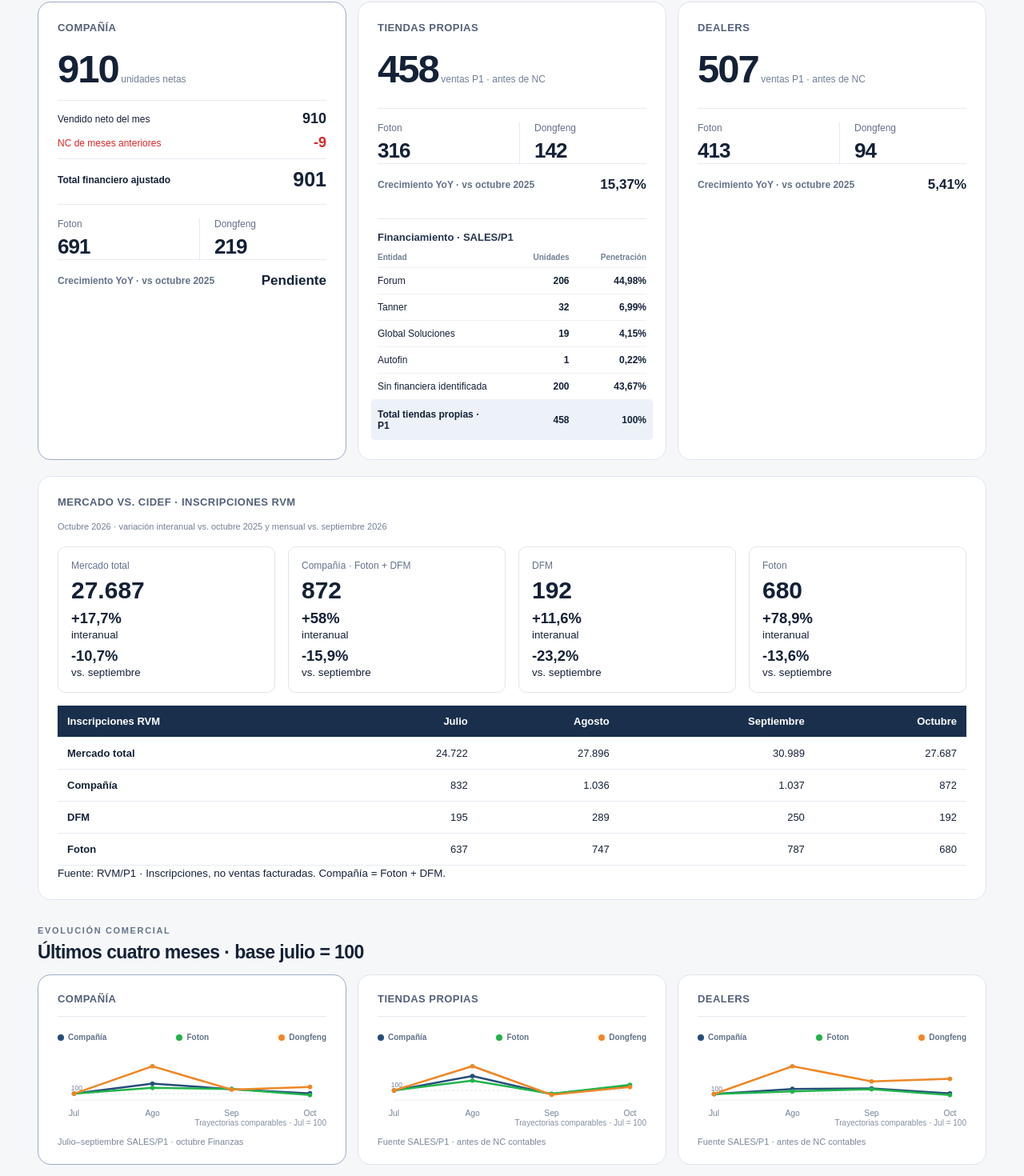
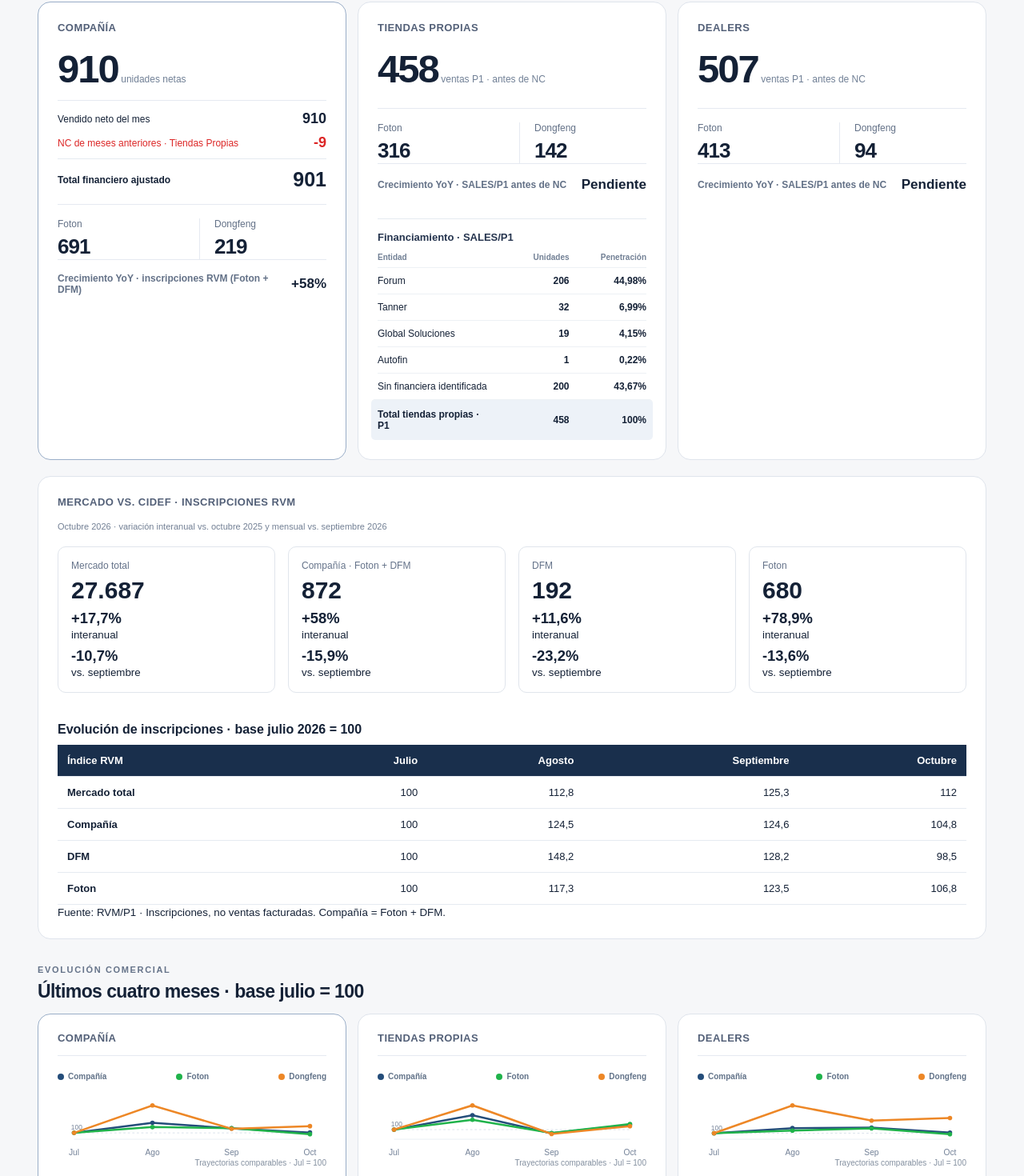
Before and after one commit to rodrigoibanezm-cmd/cidef-inteligencia-comercial, a Next.js app: page /cierre-mensual-v2 in a window 1280 px wide. Shown: the part 512-1982 px from the top of the page at 80% size. Built offline with nearby package versions, Linux system fonts and the light colour scheme.

Commit message:
Aclarar NC propias, diferenciar crecimiento RVM/P1 y mostrar indice RVM base 100

```diff
--- a/components/ClosingV2Totals.js
+++ b/components/ClosingV2Totals.js
@@ -17,19 +17,21 @@ export default function ExecutiveTotals({ facts }) {
     <div className="mc-executive-heading"><div><span className="eyebrow">RESULTADO COMERCIAL</span><h2>Grandes totales</h2></div><small>Octubre 2026 · Compañía Finanzas neto / canales P1 antes de NC</small></div>
     <div className="mc-executive-grid">{sections.map(section => {
       const yoy = facts.company?.yoy?.[section.id];
+      const commercialYoy = facts.channel_sales_p1?.yoy?.[section.id];
+      const rvmYoy = facts.rvm_yoy_comparison?.cidef?.variation_percent;
       return <article className="mc-executive-card" key={section.id}>
         <h3>{section.label}</h3>
         <div className="mc-executive-value">{channelValue(section, section.id)}<span>{section.p1 ? " ventas P1 · antes de NC" : " unidades netas"}</span></div>
         {section.id === "sales_company" && adjustments && <div className="mc-executive-adjustment">
           <div><span>Vendido neto del mes</span><strong>{value("sales_company")}</strong></div>
-          <div className="mc-executive-nc"><span>NC de meses anteriores</span><strong>{count(adjustments.prior_period_credit_notes?.value)}</strong></div>
+          <div className="mc-executive-nc"><span>NC de meses anteriores · Tiendas Propias</span><strong>{count(adjustments.prior_period_credit_notes?.value)}</strong></div>
           <div className="mc-executive-adjusted"><span>Total financiero ajustado</span><strong>{count(adjustments.adjusted_total?.value)}</strong></div>
         </div>}
         <div className="mc-executive-brands">
           <div><span>Foton</span><strong>{channelValue(section, section.foton)}</strong></div>
           <div><span>Dongfeng</span><strong>{channelValue(section, section.dongfeng)}</strong></div>
         </div>
-        <div className="mc-executive-yoy"><span>Crecimiento YoY · vs octubre 2025</span><strong>{valueText(yoy)}</strong></div>
+        <div className="mc-executive-yoy"><span>{section.p1 ? "Crecimiento YoY · SALES/P1 antes de NC" : "Crecimiento YoY · inscripciones RVM (Foton + DFM)"}</span><strong>{section.p1 ? valueText(commercialYoy) : typeof rvmYoy === "number" ? "+" + rvmYoy.toLocaleString("es-CL") + "%" : valueText(yoy)}</strong></div>
         {section.id === "sales_own" && <section className="mc-executive-financing" aria-label="Financiamiento tiendas propias">
           <h4>Financiamiento · SALES/P1</h4>
           <div className="mc-executive-finance-head"><span>Entidad</span><span>Unidades</span><span>Penetración</span></div>
@@ -64,10 +66,13 @@ export default function ExecutiveTotals({ facts }) {
         })}
       </div>
       <div className="mc-description-table" style={{overflowX:"auto",marginTop:16}}>
+        <h4 style={{marginBottom:10}}>Evolución de inscripciones · base julio 2026 = 100</h4>
         <table>
-          <thead><tr><th>Inscripciones RVM</th>{facts.rvm_yoy_comparison.monthly_history.periods.map(p => <th key={p}>{({ "07":"Julio","08":"Agosto","09":"Septiembre","10":"Octubre" })[p.slice(-2)]}</th>)}</tr></thead>
-          <tbody>{[["Mercado total","market"],["Compañía","cidef"],["DFM","dfm"],["Foton","foton"]].map(([label,key]) =>
-            <tr key={key}><th scope="row">{label}</th>{facts.rvm_yoy_comparison.monthly_history.series[key].map((n,i) => <td key={i}>{count(n)}</td>)}</tr>)}</tbody>
+          <thead><tr><th>Índice RVM</th>{facts.rvm_yoy_comparison.monthly_history.periods.map(p => <th key={p}>{({ "07":"Julio","08":"Agosto","09":"Septiembre","10":"Octubre" })[p.slice(-2)]}</th>)}</tr></thead>
+          <tbody>{[["Mercado total","market"],["Compañía","cidef"],["DFM","dfm"],["Foton","foton"]].map(([label,key]) => {
+            const series = facts.rvm_yoy_comparison.monthly_history.series[key];
+            return <tr key={key}><th scope="row">{label}</th>{series.map((n,i) => <td key={i}>{(100*n/series[0]).toLocaleString("es-CL",{maximumFractionDigits:1})}</td>)}</tr>;
+          })}</tbody>
         </table>
       </div>
       <small>Fuente: RVM/P1 · Inscripciones, no ventas facturadas. Compañía = Foton + DFM.</small>
@@ -82,6 +87,6 @@ export default function ExecutiveTotals({ facts }) {
         <small>{section.p1 ? "Fuente SALES/P1 · antes de NC contables" : "Julio–septiembre SALES/P1 · octubre Finanzas"}</small>
       </article>)}
     </div>
-    <p className="mc-executive-foot">Compañía: 910 unidades netas Finanzas. Tiendas Propias (458) y Dealers (507): 965 ventas P1 antes de descontar NC; no son el desglose neto contable. Sin asignación de NC por canal.</p>
+    <p className="mc-executive-foot">Compañía: 910 unidades netas Finanzas. Tiendas Propias (458) y Dealers (507): 965 ventas P1 antes de descontar NC; no son el desglose neto contable. Las 9 NC de períodos anteriores corresponden a Tiendas Propias; las 55 NC de octubre aún no tienen desglose neto certificado por canal.</p>
   </section>;
 }
```
